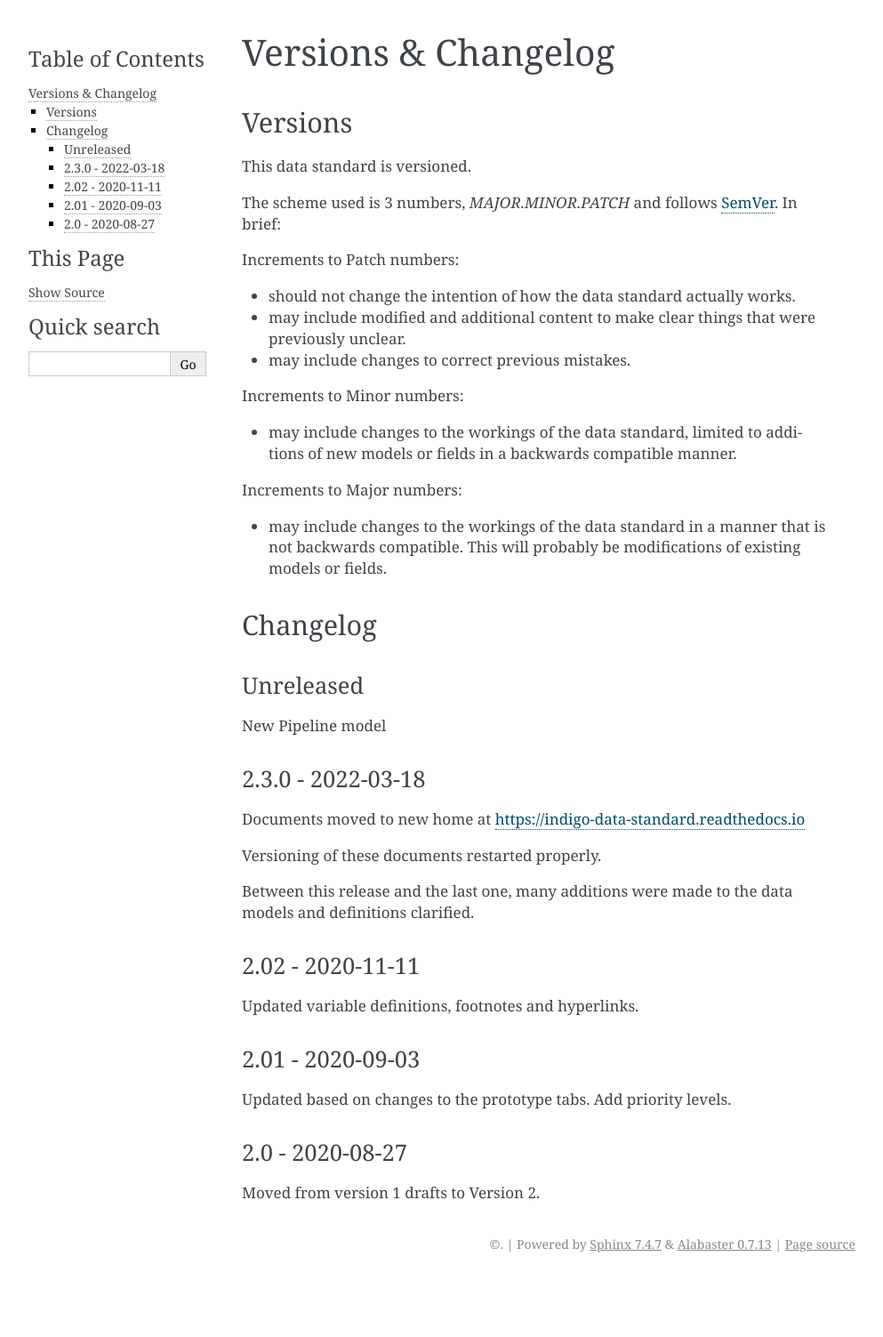
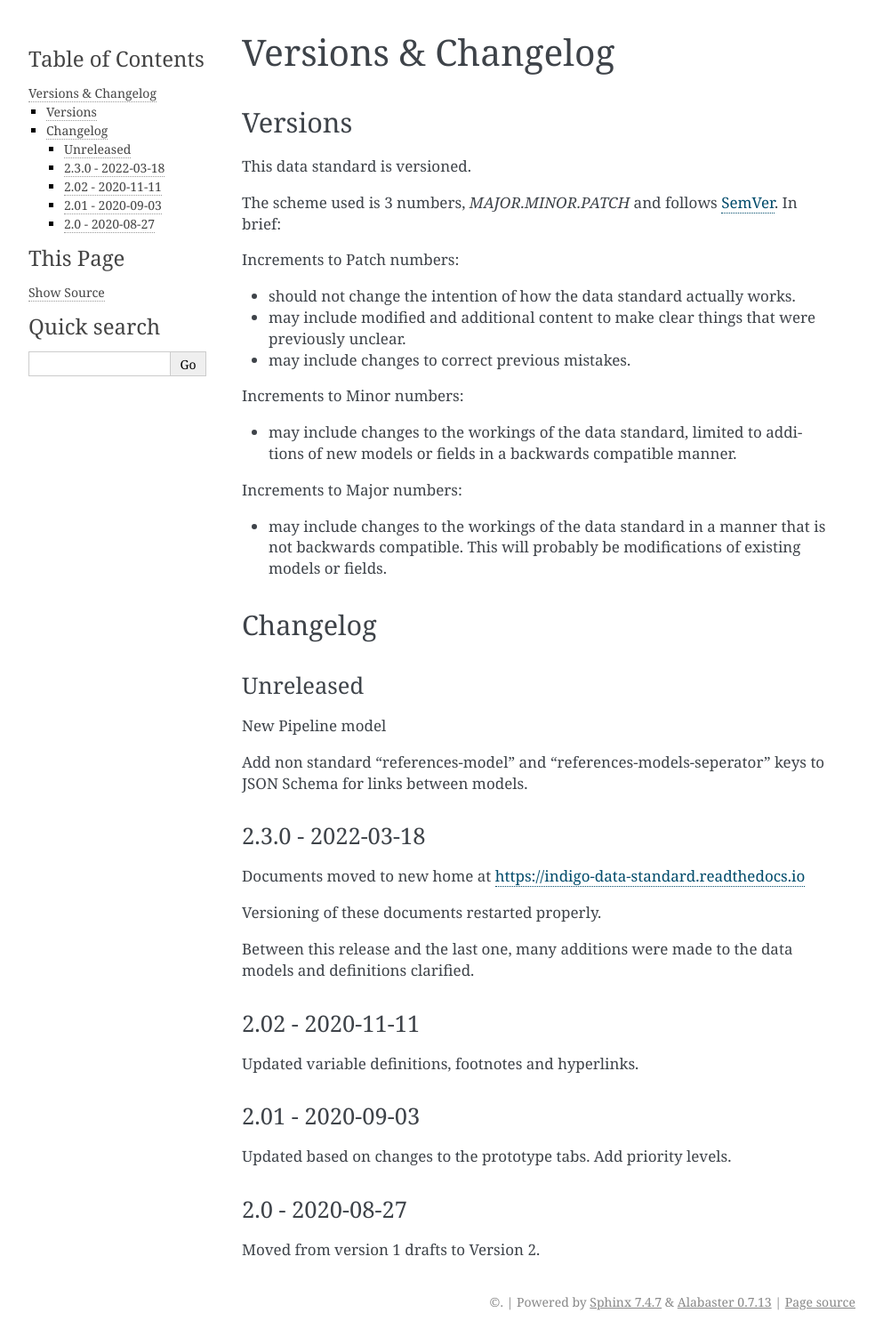
Before and after one commit to INDIGO-Initiative/indigo-data-standard, a Sphinx documentation site: the page built from docs/versions_changelog.rst, in a window 1280 px wide. Shown: the whole page at 89% size, without its empty margins (148-1141 px from the left). Built offline with Sphinx 7.4.7, drawn with Linux system fonts in a browser that asks for light colours; before the commit the page ends 1438 px from its top, so only the background shows below that.

Commit message:
pipeline: project: Add "references-model" and "references-models-seperator" keys

```diff
--- a/docs/versions_changelog.rst
+++ b/docs/versions_changelog.rst
@@ -30,6 +30,8 @@ Unreleased
 
 New Pipeline model
 
+Add non standard "references-model" and "references-models-seperator" keys to JSON Schema for links between models.
+
 
 2.3.0 - 2022-03-18
 ~~~~~~~~~~~~~~~~~~
```
Also changed, not shown: 3 other files.
